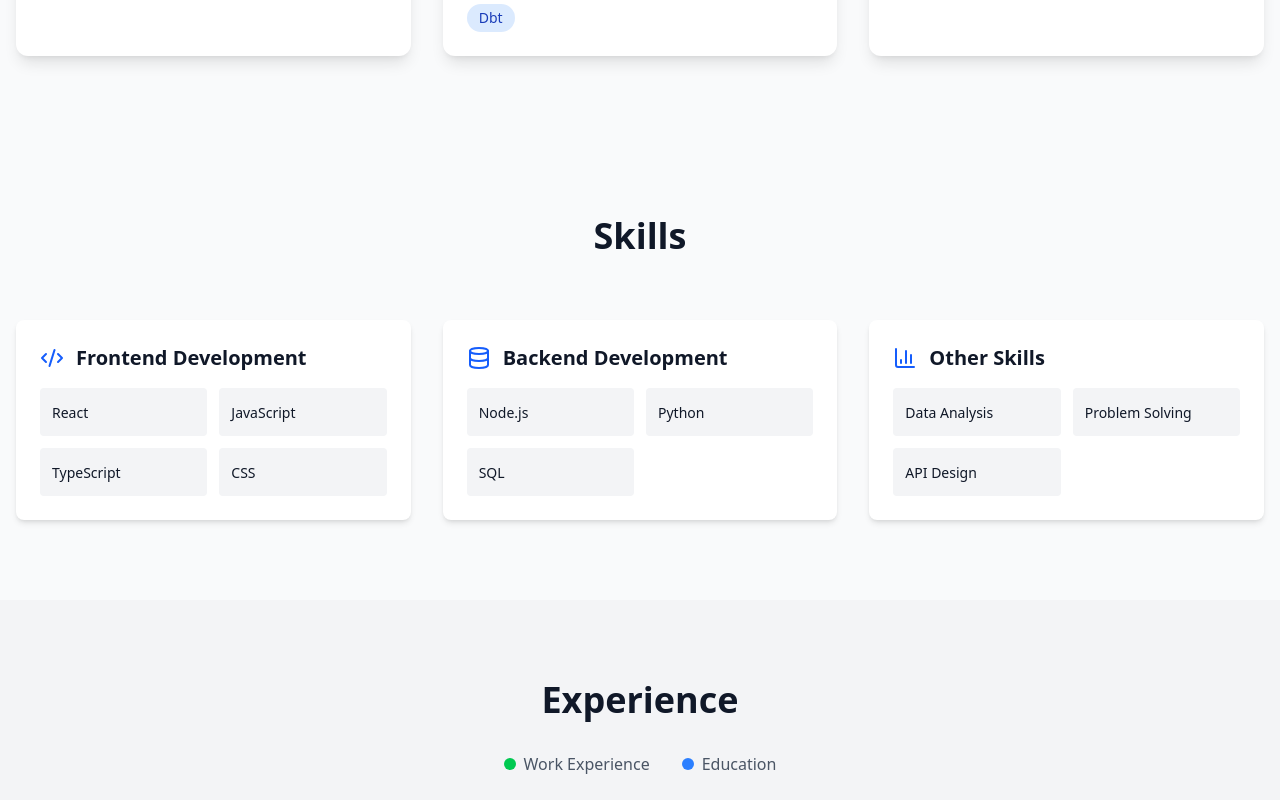
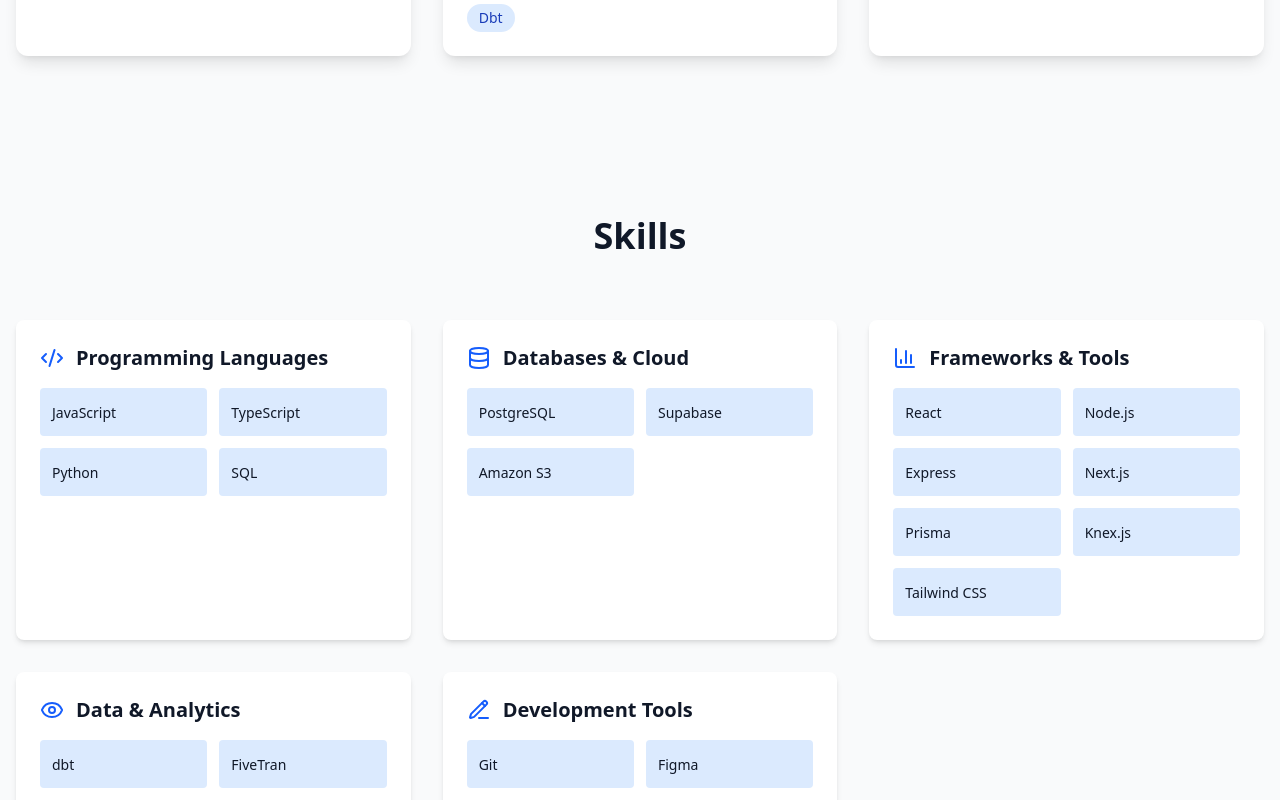
Before and after one commit to Jahshiek/portfolioV2, a React (Vite) app: page / in a window 1280 px wide. Shown: the part 2000-2800 px from the top of the page. Built offline with nearby package versions, Linux system fonts and the light colour scheme.

Commit message:
updated resume

```diff
--- a/src/Components/SkillsSection.jsx
+++ b/src/Components/SkillsSection.jsx
@@ -1,24 +1,34 @@
 import React from 'react';
 import { motion } from 'framer-motion';
-import { Code2, Database, BarChart3 } from 'lucide-react';
+import { Code2, Database, BarChart3, PencilLine, Eye } from 'lucide-react';
 
 const SkillsSection = ({ darkMode }) => {
   const skillCategories = [
     {
-      title: "Frontend Development",
+      title: "Programming Languages",
       icon: <Code2 className="w-6 h-6" />,
-      skills: ["React", "JavaScript", "TypeScript", "CSS"]
+      skills: [ "JavaScript", "TypeScript", "Python", "SQL"]
     },
     {
-      title: "Backend Development",
+      title: "Databases & Cloud",
       icon: <Database className="w-6 h-6" />,
-      skills: ["Node.js", "Python", "SQL"]
+      skills: ["PostgreSQL", "Supabase", "Amazon S3"]
     },
     {
-      title: "Other Skills",
+      title: "Frameworks & Tools",
       icon: <BarChart3 className="w-6 h-6" />,
-      skills: ["Data Analysis", "Problem Solving", "API Design"]
-    }
+      skills: [ "React", "Node.js", "Express", "Next.js", "Prisma", "Knex.js", "Tailwind CSS"]
+    },
+    {
+      title: "Data & Analytics",
+      icon: <Eye className="w-6 h-6" />,
+      skills: ["dbt", "FiveTran", "Snowake", "REST APIs"]
+    },
+    {
+      title: "Development Tools",
+      icon: <PencilLine className="w-6 h-6" />,
+      skills: ["Git", "Figma"]
+    },
   ];
 
   return (
@@ -64,8 +74,8 @@
                     transition={{ delay: (categoryIndex * 0.2) + (skillIndex * 0.1) }}
                     className={`p-3 rounded ${
                       darkMode
-                        ? 'bg-gray-700 hover:bg-gray-600'
-                        : 'bg-gray-100 hover:bg-gray-200'
+                        ? 'bg-black-700 hover:bg-black-600'
+                        : 'bg-blue-100 hover:bg-gray-200'
                     } transition-colors duration-200`}
                   >
                     <span className="text-sm font-medium">{skill}</span>
--- a/src/Portfolio.jsx
+++ b/src/Portfolio.jsx
@@ -131,7 +131,7 @@
               className="text-2xl font-bold bg-gradient-to-r from-blue-500 to-purple-600 bg-clip-text text-transparent"
               whileHover={{ scale: 1.05 }}
             >
-              Trust The Process
+              Jah's Journey
             </motion.span>
             <div className="flex items-center space-x-6">
               <button
@@ -142,10 +142,12 @@
               </button>
               <a href="#projects" className="hover:text-blue-500 transition-colors font-medium">Projects</a>
               <a href="#contact" className="hover:text-blue-500 transition-colors font-medium">Contact</a>
+              <a href="/Res/_WadeJahshiek resume .docx.pdf" download="Jahshiek_Wade_Resume.pdf" className="hover:text-blue-500 transition-colors font-medium">Download My Resume</a>
             </div>
           </div>
         </div>
       </nav>
+
 
       {/* Hero Section */}
       <section className="relative min-h-screen flex items-center justify-center px-4 pt-16">
@@ -158,7 +160,7 @@
             animate={{ y: 0, opacity: 1 }}
             className="text-6xl font-bold mb-6 bg-gradient-to-r from-blue-500 to-purple-600 bg-clip-text text-transparent"
           >
-            Software Engineer
+            Software Engineer <br/> <small>This portfolio is currently on Version: 2</small>
           </motion.h1>
           <motion.p
             initial={{ y: -20, opacity: 0 }}
```
Also changed, not shown: 1 other file (tests, documents, lock files or other folders).
